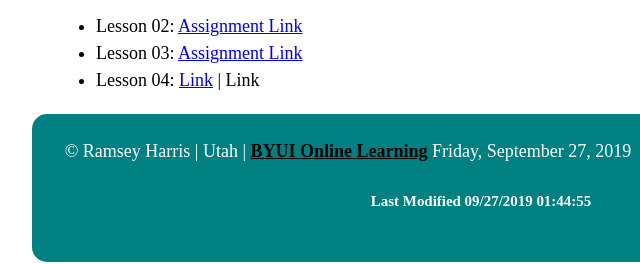
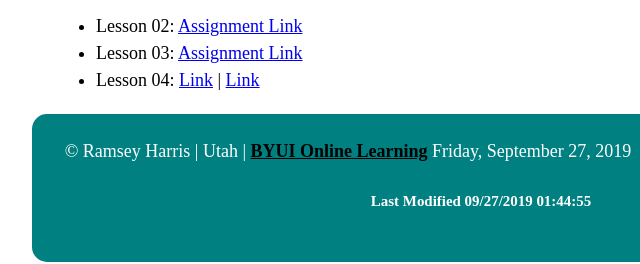
Before and after one commit to ramzharris/ramzharris.gethub.io, a plain HTML site: page index.html in a window 1280 px wide. Shown: the part 261-525 px from the top of the page, 159-799 px from the left. Drawn offline with Linux system fonts and the light colour scheme.

Commit message:
image link

```diff
--- a/index.html
+++ b/index.html
@@ -29,7 +29,7 @@
                 Lesson 03: <a href="https://byui.instructure.com/courses/65934/modules">Assignment Link</a>
             </li>
             <li>
-                Lesson 04: <a href="https://byui.edu">Link</a> | <a src="images/SmartSelect_20190926-191637_Chrome.jpg">Link</a>
+                Lesson 04: <a href="https://byui.edu">Link</a> | <a href="images/SmartSelect_20190926-191637_Chrome.jpg">Link</a>
             </li>
         </ul>
 
```
